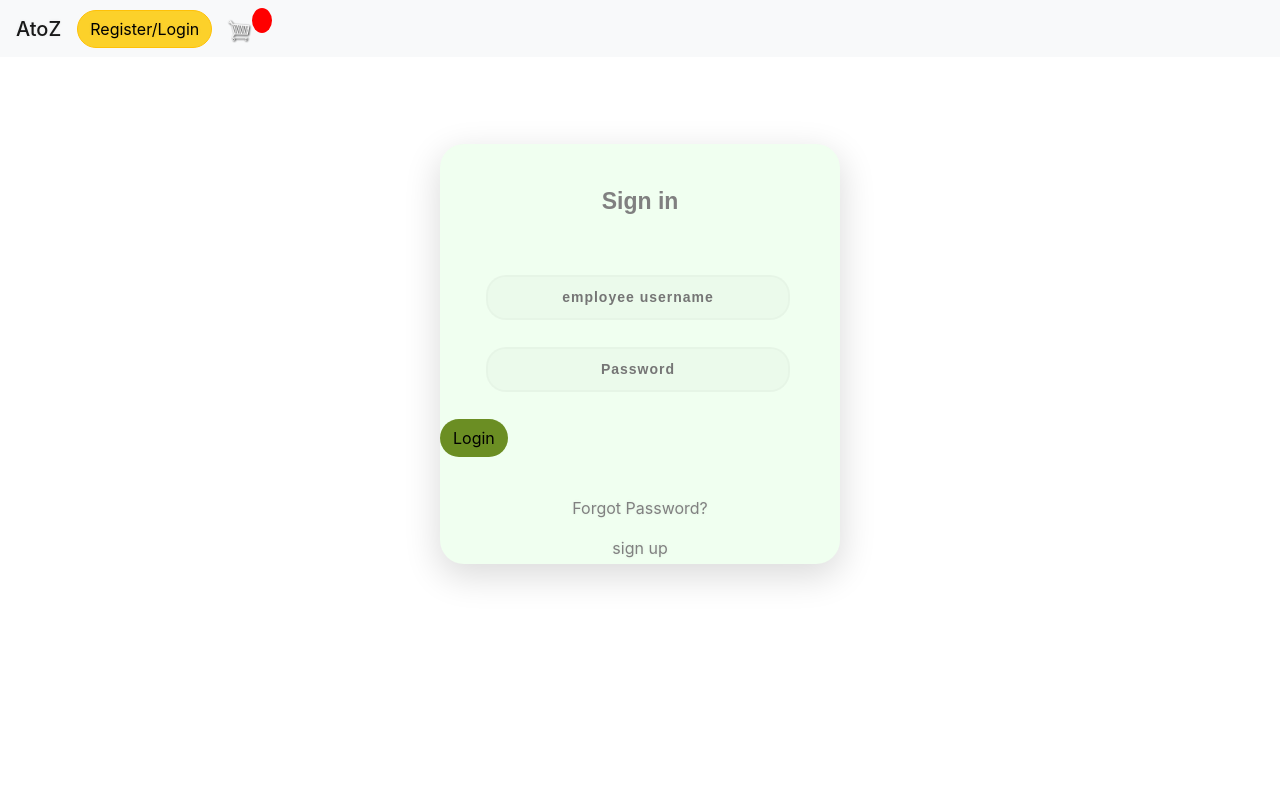
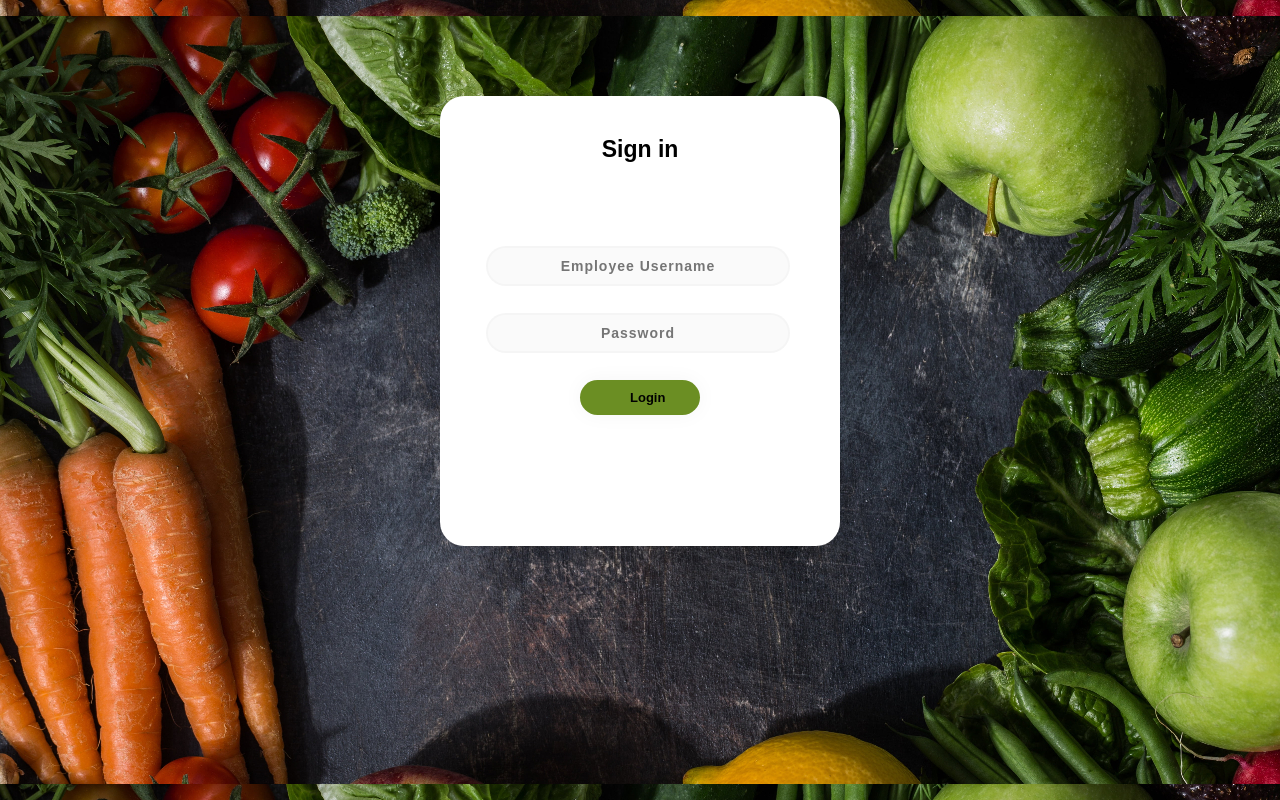
Before and after one commit to Zaibanaman1/AtoZ, a Django app: page /loginm in a window 1280 px wide. Run offline with Django 3.2, Linux system fonts and the light colour scheme; some libraries are stand-ins or nearby versions.

Commit message:
EMPLOGIN

```diff
--- a/atoz_store/Templates/atoz_store/managelogin.html
+++ b/atoz_store/Templates/atoz_store/managelogin.html
@@ -1,18 +1,20 @@
-{% extends 'atoz_store/main.html' %}
+
 {% load static %}
 {% block content %}
+<head>
+    <link rel="stylesheet" href="{% static 'css/login.css' %}">
+</head>
 <div class="main">
     <p class="sign" align="center">Sign in</p>
 
     <form action="loginm" class="form1" method="POST">
         {% csrf_token %}
-      <input class="un " name="login_username" type="text" align="center" placeholder="employee username">
+        <meta charset="UTF-8">
+        <meta name="viewport" content="width=device-width, initial-scale=1.0">
+      <input class="un " name="login_username" type="text" align="center" placeholder="Employee Username">
       <input class="pass" type="password" name="login_password" align="center" placeholder="Password">
-      <button type="submit" type="button" class="btn btn-warning-1"  name='Log in' align="center" >Login</button><br>
+      <button type="submit" type="button" class="submit"  name='Log in' align="center" >Login</button><br>
       <br>
-      <p  class="forgot" align="center"><a href="#">Forgot Password?</p>
-      <p class="SIGN UP" align="center"><a href="register">sign up</a></p>
-
 
     <div>
         {% for message in messages%}
--- a/atoz_store/static/css/login.css
+++ b/atoz_store/static/css/login.css
@@ -1,8 +1,8 @@
 body {
     font-family: 'Ubuntu', sans-serif;
-    background-image: url(../images/img.jpg);
-    background-size: cover;
-    background-position: center;
+  background-image: url(../images/img.jpg);
+  background-position: center;
+  background-size: auto;
 }
 
 .btn{
--- a/atoz_store/static/css/main.css
+++ b/atoz_store/static/css/main.css
@@ -142,33 +142,6 @@ h1,h2,h3,h4,h5,h6{
     }
 
 
-    .sign {
-        padding-top: 40px;
-        color: grey;
-        font-family: 'Ubuntu', sans-serif;
-        font-weight: bold;
-        font-size: 23px;
-    }
-
-    .un {
-    width: 76%;
-    color: rgb(38, 50, 56);
-    font-weight: 700;
-    font-size: 14px;
-    letter-spacing: 1px;
-    background: rgba(136, 126, 126, 0.04);
-    padding: 10px 20px;
-    border: none;
-    border-radius: 20px;
-    outline: none;
-    box-sizing: border-box;
-    border: 2px solid rgba(0, 0, 0, 0.02);
-    margin-bottom: 50px;
-    margin-left: 46px;
-    text-align: center;
-    margin-bottom: 27px;
-    font-family: 'Ubuntu', sans-serif;
-    }
 
     .sign {
         padding-top: 40px;
@@ -232,7 +205,7 @@ h1,h2,h3,h4,h5,h6{
       cursor: pointer;
         border-radius: 5em;
         color: #fff;
-        background: linear-gradient(to right,#fcd12a,#fcd12a );
+        background: linear-gradient(to right,#6b8e23,#6b8e23 );
         border: 1;
         padding-left: 30px;
         padding-right: 30px;
```
Also changed, not shown: db.sqlite3.
